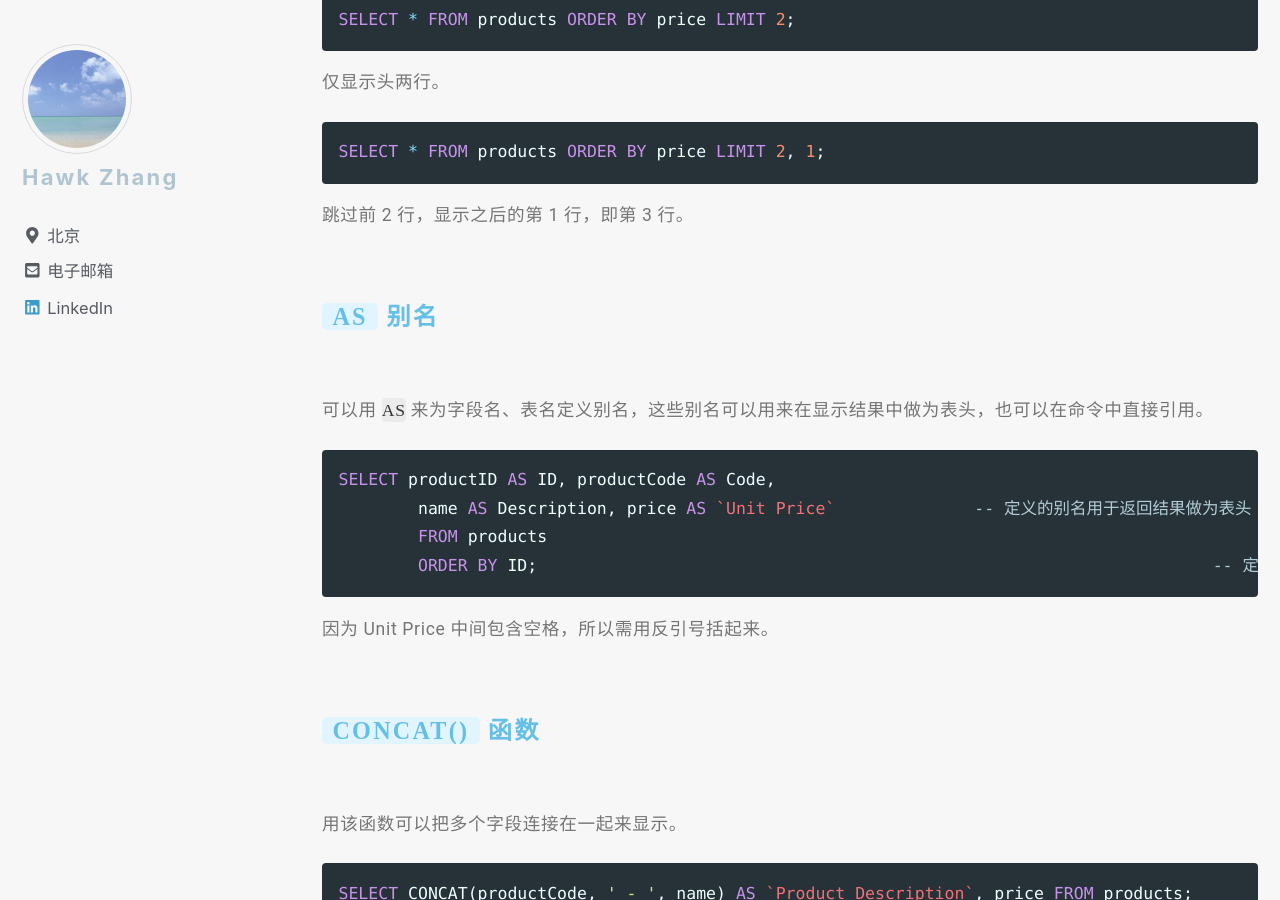
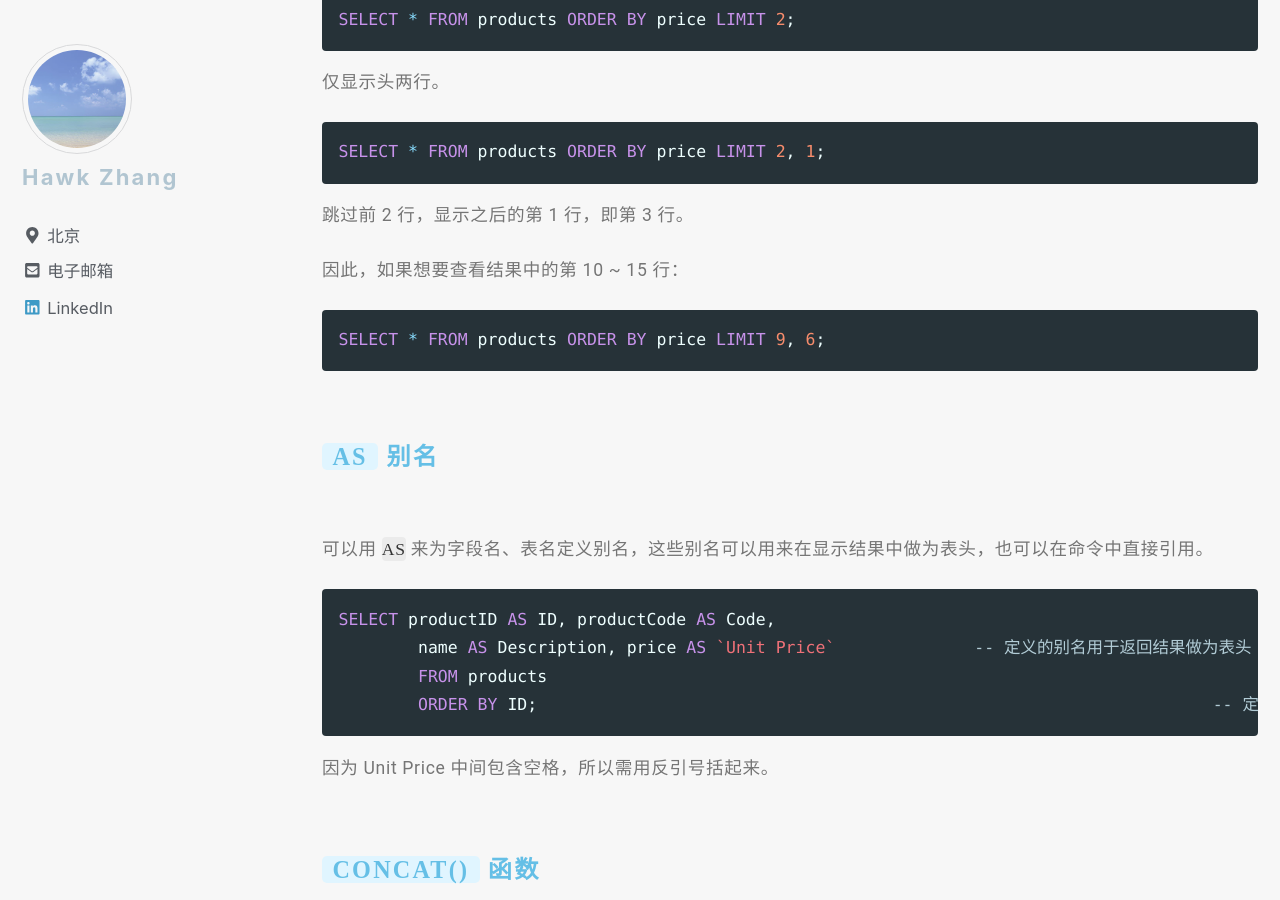
Before and after one commit to narru888/linotes_note, a Jekyll site: the page built from _posts/mysql/2016-04-02-statements.md, in a window 1280 px wide and 900 px high, scrolled down 14423 px. Built offline with Jekyll 4.4.1, drawn with Linux system fonts in a browser that asks for light colours; nearby versions of some CDN libraries; a script that is not in the unit is left out.

Commit message:
update on 2018-10-14 10:28:01 CST

````diff
--- a/_posts/mysql/2016-04-02-statements.md
+++ b/_posts/mysql/2016-04-02-statements.md
@@ -593,6 +593,12 @@ SELECT * FROM products ORDER BY price LIMIT 2, 1;
 
 跳过前 2 行，显示之后的第 1 行，即第 3 行。
 
+因此，如果想要查看结果中的第 10 ~ 15 行：
+
+```sql
+SELECT * FROM products ORDER BY price LIMIT 9, 6;
+```
+
 
 
 
````
